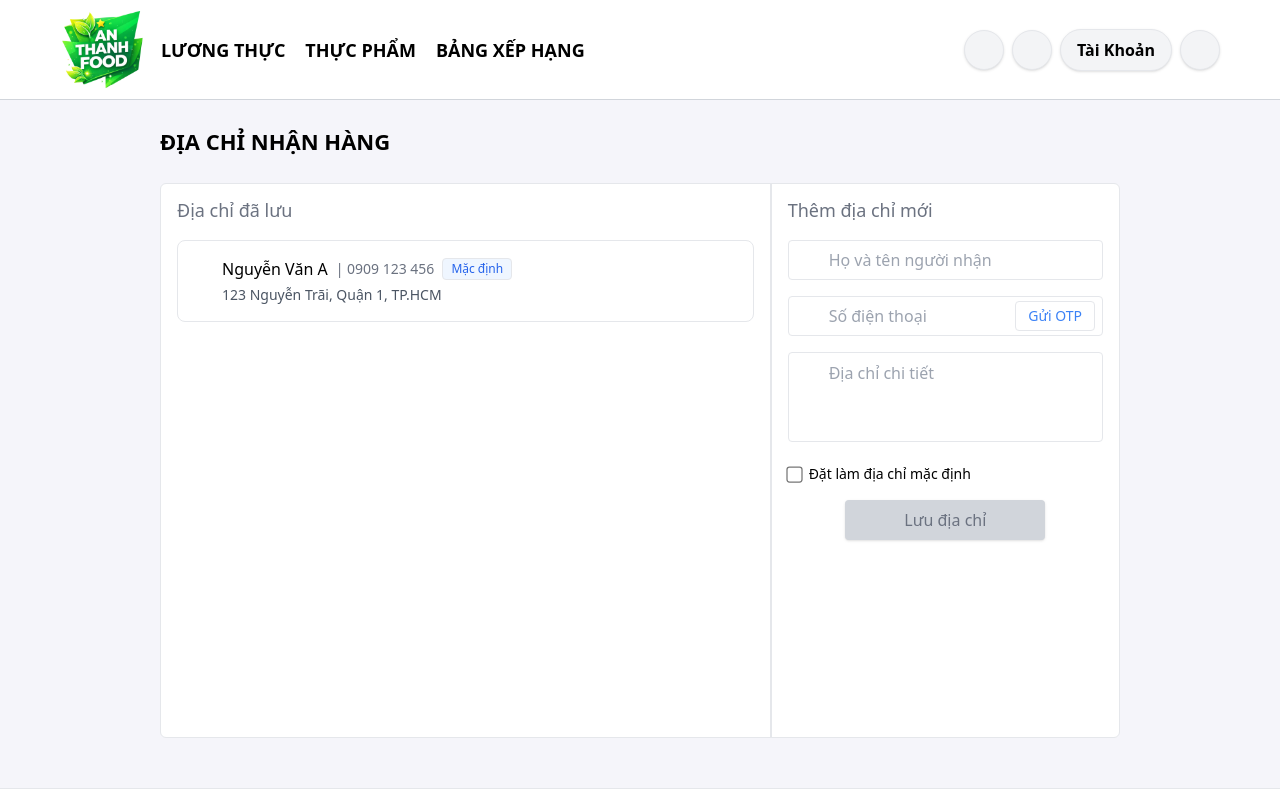
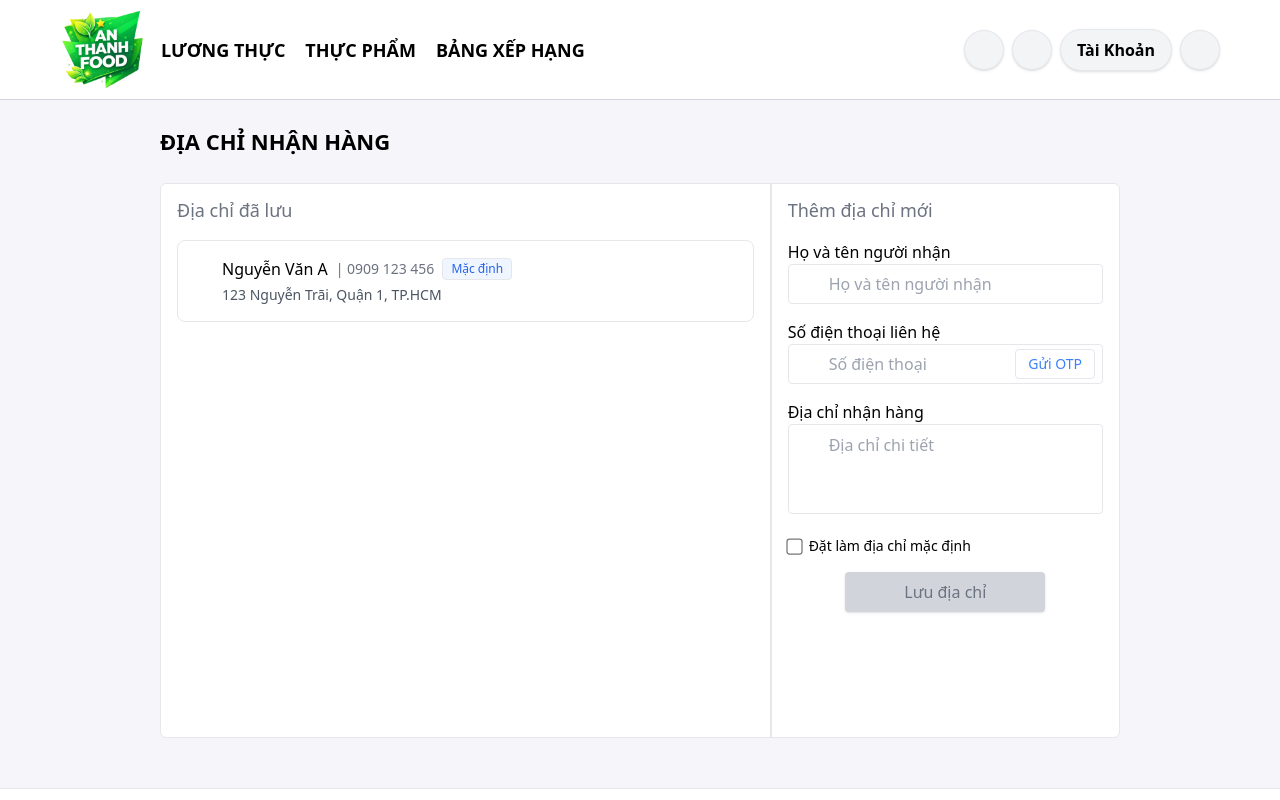
Before and after one commit to SongDuy/web-an-thanh-food, a React (Create React App) app: page /account/address in a window 1280 px wide. Shown: the top 800 px of the page. Built offline with nearby package versions, Linux system fonts and the light colour scheme; some icons are missing; what i18n-iso-countries would draw is missing.

Commit message:
Update new

```diff
--- a/src/pages/account/Address.js
+++ b/src/pages/account/Address.js
@@ -129,7 +129,13 @@ const AddressPage = () => {
                         <div className="w-full py-4">
                             <div className="flex flex-col gap-4">
                                 {/* NAME */}
-                                <div>
+                                <div className="w-full">
+                                    <div className="w-full">
+                                        <h3>
+                                            Họ và tên người nhận
+                                        </h3>
+                                    </div>
+
                                     <div className="relative">
                                         <PersonOutlineOutlinedIcon className="absolute left-3 top-1/2 -translate-y-1/2 text-gray-400" />
                                         <input
@@ -143,7 +149,13 @@ const AddressPage = () => {
 
 
                                 {/* PHONE */}
-                                <div>
+                                <div className="w-full">
+                                    <div className="w-full">
+                                        <h3>
+                                            Số điện thoại liên hệ
+                                        </h3>
+                                    </div>
+
                                     <div>
                                         <div className="relative">
                                             <PhoneOutlinedIcon className="absolute left-3 top-1/2 -translate-y-1/2 text-gray-400" />
@@ -204,7 +216,13 @@ const AddressPage = () => {
                                 </div>
 
                                 {/* ADDRESS */}
-                                <div>
+                                <div className="w-full">
+                                    <div className="w-full">
+                                        <h3>
+                                            Địa chỉ nhận hàng
+                                        </h3>
+                                    </div>
+
                                     <div className="relative">
                                         <AddLocationAltOutlinedIcon className="absolute left-3 top-3 text-gray-400" />
                                         <textarea
```
